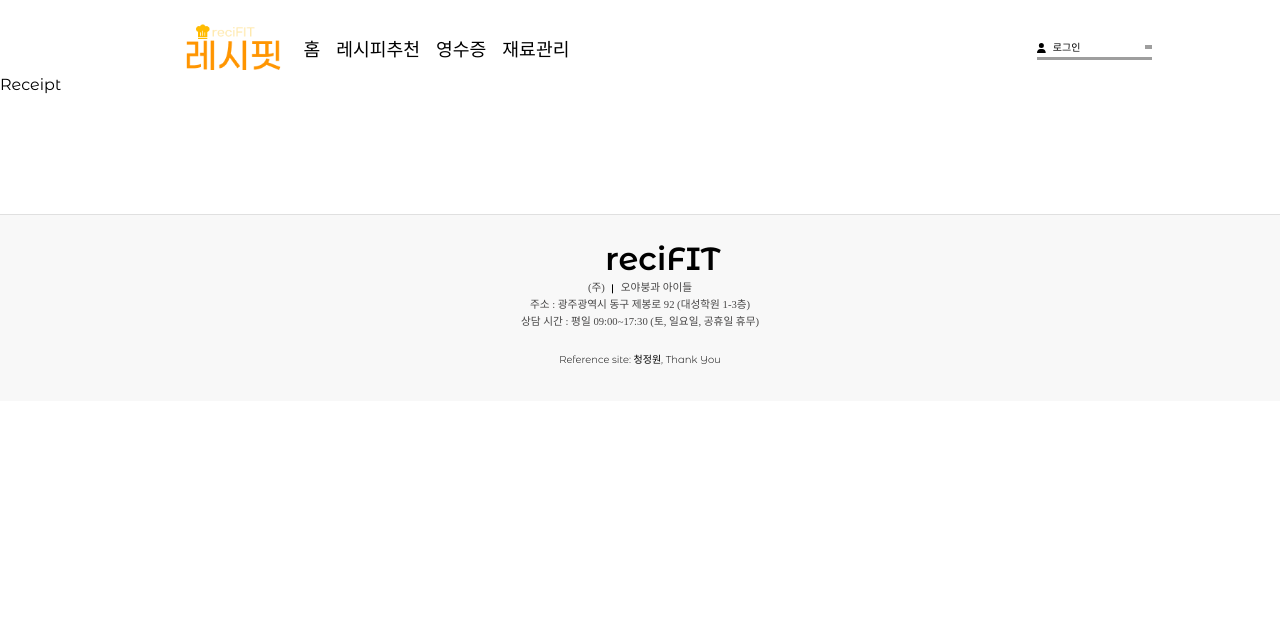
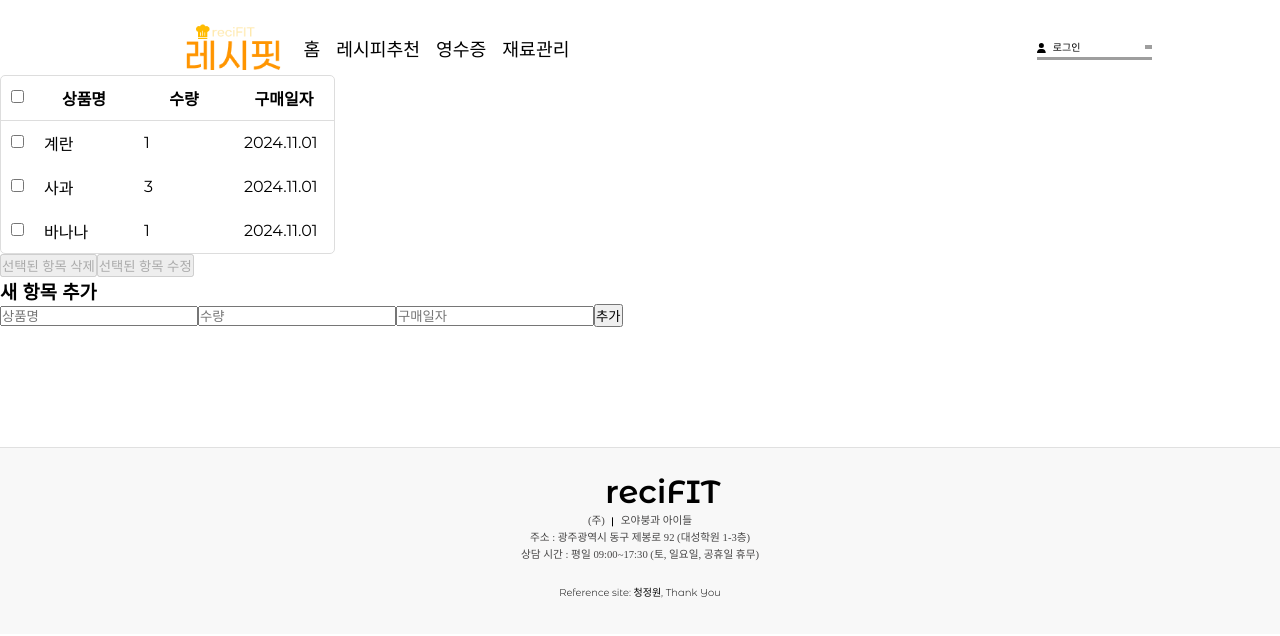
Before and after one commit to 2024-AISCHOOL-WEB1A/reciFIT, a React (Create React App) app in the folder frontend/: page /receipts in a window 1280 px wide. Shown: the top 636 px of the page. Built offline with nearby package versions, Linux system fonts and the light colour scheme; grey boxes are pictures that could not be loaded; a web font is replaced by a local one.

Commit message:
ash commit

```diff
--- a/frontend/src/assets/css/receipt.css
+++ b/frontend/src/assets/css/receipt.css
@@ -1,33 +1,43 @@
-/* @font-face {
-    font-family: 'Pretendard-Regular';
-    src: url('https://fastly.jsdelivr.net/gh/Project-Noonnu/noonfonts_2107@1.1/Pretendard-Regular.woff') format('woff');
-    font-weight: 400;
-    font-style: normal;
+@charset "UTF-8";
+
+table {
+    border: 1px solid #ddd;
+    border-spacing: 0;
+    border-radius: 5px;
 }
 
-.receipt-container{
-    display: flex;
-    justify-content: flex-start;
-    width: 100%;
-
+th {
+    padding: 10px;
 }
 
-.receipt{
-    display: flex;
-    flex-direction: column;
-    width: 40%;
-    padding: 1%;
-    background-color: #f0f0f0;
-    text-align: center;
+table thead th {
+    border-bottom: 1px solid #ddd;
 }
 
-.receipt-title{
-    font-family: 'Pretendard-Regular';
-    margin: 4% 0 2%;
-    padding-bottom: 4%;
-    border-bottom: dashed rgb(191, 191, 191);
+table tbody tr td {
+    min-width: 100px;
+    padding: 10px;
+    margin: 0;
 }
 
-.receipt-content{
+table tbody tr td:nth-child(1) {
+    min-width: auto;
+}
 
-} */
+table tbody tr:hover {
+    background-color: #ddd;
+    cursor: pointer;
+}
+
+.select_row {
+    background-color: rgb(240, 240, 240);
+}
+
+table tbody tr.disabled_row:hover {
+    background-color: transparent;
+    cursor: default;
+}
+
+.disabled_row {
+    color: rgb(199, 199, 199);
+}
--- /dev/null
+++ b/frontend/src/components/DataTable.jsx
@@ -0,0 +1,123 @@
+import { useState } from "react";
+
+
+export default function DataTable(
+    { headers,
+        items = [], // items props 받기, default parameter 빈 배열로 설정
+        selectable = false, // selectable props 받기
+        itemKey, // itemKey props 받기
+        updateSelection, // updateSelection props 받기
+    }) {
+    if (!headers || !headers.length) {
+        throw new Error('<DataTable /> headers is required.')
+    }
+
+    // value 순서에 맞게 테이블 데이터를 출력하기 위한 배열
+    const headerKey = headers.map((header) => header.value);
+
+    // itemKey가 없다면 headers의 첫번째 요소를 선택
+    if (!itemKey) {
+        itemKey = headerKey[0];
+    }
+    // 선택한 row의 itemKey를 담은 배열
+    const [selection, setSelection] = useState(new Set());
+    const onChangeSelect = (value) => {
+        // 기존의 selection으로 새로운 Set 생성
+        const newSelection = new Set(selection);
+        if (newSelection.has(value)) {
+            // value가 있으면 삭제 (checked가 false이기 때문)
+            newSelection.delete(value);
+        } else {
+            // value가 없으면 추가 (checked가 true이기 때문)
+            newSelection.add(value);
+        }
+        // 새로운 Set으로 state 변경
+        setSelection(newSelection);
+        updateSelection([...newSelection]);
+    };
+
+
+    const onChangeSelectAll = (e) => {
+        if (e.target.checked) {
+            // checked가 true인 경우 전체 선택
+            const allCheckedSelection = new Set(
+                // 활성화된 행의 배열을 순회하며 itemKey로 요소에 접근해 데이터를 저장
+                getAbledItems(items).map((item) => item[itemKey])
+            );
+            setSelection(allCheckedSelection);
+            updateSelection([...allCheckedSelection]);
+        } else {
+            // checked가 false인 경우 전체 선택 해제
+            setSelection(new Set());
+            updateSelection([]);
+        }
+    };
+    const getAbledItems = (items) => {
+        return items.filter(({ disabled }) => !disabled);
+    };
+
+    const isSelectedAll = () => {
+        return selection.size === getAbledItems(items).length;
+    };
+
+
+    return (
+        <table className="receipt-table">
+            <thead>
+                <tr>
+                    {
+                        selectable &&
+                        <th>
+                            <input
+                                type="checkbox"
+                                checked={isSelectedAll()}
+                                onChange={onChangeSelectAll}
+                            />
+                        </th>
+                    }
+                    {
+                        headers.map((header) =>
+                            <th key={header.text}>
+                                {header.text} {/* 컬럼명 바인딩 */}
+                            </th>
+                        )
+                    }
+                </tr>
+            </thead>
+            <tbody>
+                {
+                    items.map((item, index) => (
+                        <tr
+                            key={index}
+                            className={
+                                `
+                ${selection.has(item[itemKey]) ? 'select_row' : ''}
+                ${item.disabled ? 'disabled_row' : ''}
+              `
+                            }>
+                            {/* headerKey를 순회하면서 key를 가져옴 */}
+                            {
+                                selectable &&
+                                <td className="select_column">
+                                    <input
+                                        type="checkbox"
+                                        disabled={item.disabled}
+                                        checked={selection.has(item[itemKey])}
+                                        onChange={() => onChangeSelect(item[itemKey])}
+                                    />
+                                </td>
+                            }
+                            {
+                                headerKey.map((key) =>
+                                    <td key={key + index}>
+                                        {item[key]} {/* key로 객체의 값을 출력 */}
+                                    </td>
+                                )
+                            }
+                        </tr>
+                    ))
+                }
+            </tbody>
+        </table>
+    )
+}
--- a/frontend/src/pages/JoinInfo.jsx
+++ b/frontend/src/pages/JoinInfo.jsx
@@ -13,17 +13,18 @@ const JoinInfo = () => {
         <div className='like-box'>
           <span className='like-text'>선호</span>
           <input type="text" className='info-like'
-          placeholder='해당 재료가 포함된 레시피를 우선적으로 추천합니다!'/>
+            placeholder='해당 재료가 포함된 레시피를 우선적으로 추천합니다!' />
         </div>
 
         <div className='dislike-box'>
           <div className='dislike-text'>비선호</div>
-        <input type="text" className='info-dislike' />
+          <input type="text" className='info-dislike' />
         </div>
 
         <div className='allergy-box'>
           <div className='allergy-text'>제외</div>
-        <input type="text" className='info-allergy' />
+          <input type="text" className='info-allergy'
+            placeholder='해당 재료가 포함된 레시피는 추천에서 제외됩니다!' />
         </div>
       </div>
 
--- a/frontend/src/pages/Receipt.jsx
+++ b/frontend/src/pages/Receipt.jsx
@@ -1,30 +1,160 @@
-// import React from 'react'
-// import '../assets/css/receipt.css'
+import React from 'react'
+import { useState, useEffect } from "react";
+import DataTable from "../components/DataTable";
+import '../assets/css/receipt.css';
 
 
-// const Receipt = () => {
-//     return (
-//         <div className='receipt-container'>
-//             <div className='receipt'>
-//                 <div className='receipt-title'><h3>영수증 정보</h3></div>
-//                 <div className='receipt-content'>
-//                     <div className='receipt-content'>상품명</div>
-//                     <div className='receipt-quantity'>수량</div>
-//                 </div>
+const headers = [
+    { text: '상품명', value: 'name' },
+    { text: '수량', value: 'quantity' },
+    { text: '구매일자', value: 'date' }
+];
 
-//             </div>
-//         </div>
-//     )
-// }
-
-// export default Receipt
+const initialItems = [
+    { name: '계란', quantity: '1', date: '2024.11.01' },
+    { name: '사과', quantity: '3', date: '2024.11.01' },
+    { name: '바나나', quantity: '1', date: '2024.11.01' }
+];
 
 
-import React from 'react'
+const Receipt = () => {
+    const [items, setItems] = useState(initialItems);
+    const [selection, setSelection] = useState([]);
+    const [newItem, setNewItem] = useState({ name: '', quantity: '', date: '' });
+    const [editData, setEditData] = useState({ name: '', quantity: '', date: '' }); // 수정할 데이터를 담을 상태
 
-const Receipt = () => {
+    useEffect(() => {
+        if (selection.length === 1) {
+            // 선택된 항목이 하나일 때만 수정할 데이터 설정
+            const selectedItem = items.find((item) => item.name === selection[0]);
+            if (selectedItem) {
+                setEditData({ ...selectedItem });
+            }
+        } else {
+            // 선택된 항목이 없거나 1개 이상일 때는 초기화
+            setEditData({ name: '', quantity: '', date: '' });
+        }
+    }, [selection, items]);  // 항목 추가 함수
+    const handleAddItem = () => {
+        if (!newItem.name || !newItem.quantity || !newItem.date) {
+            alert("모든 필드를 입력해 주세요.");
+            return;
+        }
+
+        setItems((prevItems) => [...prevItems, newItem]);
+        setNewItem({ name: '', quantity: '', date: '' }); // 입력 필드 초기화
+    };
+
+    // 삭제 함수
+    const handleDelete = (selectedItems) => {
+        setItems((prevItems) =>
+            prevItems.filter((item) => !selectedItems.includes(item.name))
+        );
+        setSelection([]); // 선택 해제
+    };
+
+    // 선택된 항목 업데이트 함수
+    const handleUpdate = () => {
+        if (selection.length !== 1) {
+            alert("하나의 항목만 선택할 수 있습니다.");
+            return;
+        }
+
+        setItems((prevItems) =>
+            prevItems.map((item) =>
+                item.name === selection[0]
+                    ? { ...editData } // 선택된 항목을 editData로 업데이트
+                    : item
+            )
+        );
+
+        // 선택 해제 및 편집 데이터 초기화
+        setSelection([]);
+        setEditData({ name: '', quantity: '', date: '' });
+    };
+
+
+
     return (
-        <div>Receipt</div>
+        <div className="receipt-container">
+            <DataTable
+                headers={headers}
+                items={items}
+                selectable={true}
+                updateSelection={setSelection}
+                onDelete={handleDelete}
+                onUpdate={handleUpdate}
+            />
+
+            {/* 삭제 버튼 */}
+            <button onClick={() => handleDelete(selection)} disabled={selection.length === 0}>
+                선택된 항목 삭제
+            </button>
+
+            {/* 수정 버튼 */}
+            <button onClick={() => handleUpdate(selection)} disabled={selection.length === 0}>
+                선택된 항목 수정
+            </button>
+
+            {/* 새 항목 추가 입력 필드 */}
+            <div>
+                <h3>새 항목 추가</h3>
+                <input
+                    type="text"
+                    placeholder="상품명"
+                    value={newItem.name}
+                    onChange={(e) => setNewItem({ ...newItem, name: e.target.value })}
+                />
+                <input
+                    type="text"
+                    placeholder="수량"
+                    value={newItem.quantity}
+                    onChange={(e) => setNewItem({ ...newItem, quantity: e.target.value })}
+                />
+                <input
+                    type="text"
+                    placeholder="구매일자"
+                    value={newItem.date}
+                    onChange={(e) => setNewItem({ ...newItem, date: e.target.value })}
+                />
+                <button onClick={handleAddItem}>추가</button>
+            </div>
+
+            {/* 수정 영역 */}
+            {selection.length === 1 && (
+                <div>
+                    <h3>항목 수정</h3>
+                    <label>
+                        상품명:
+                        <input
+                            type="text"
+                            value={editData.name}
+                            onChange={(e) => setEditData({ ...editData, name: e.target.value })}
+                        />
+                    </label>
+                    <br />
+                    <label>
+                        수량:
+                        <input
+                            type="text"
+                            value={editData.quantity}
+                            onChange={(e) => setEditData({ ...editData, quantity: e.target.value })}
+                        />
+                    </label>
+                    <br />
+                    <label>
+                        구매일자:
+                        <input
+                            type="text"
+                            value={editData.date}
+                            onChange={(e) => setEditData({ ...editData, date: e.target.value })}
+                        />
+                    </label>
+                    <br />
+                    <button onClick={handleUpdate}>저장</button>
+                </div>
+            )}
+        </div>
     )
 }
 
```
Also changed, not shown: frontend/src/assets/css/joinInfo.css (+6 -6 lines).
